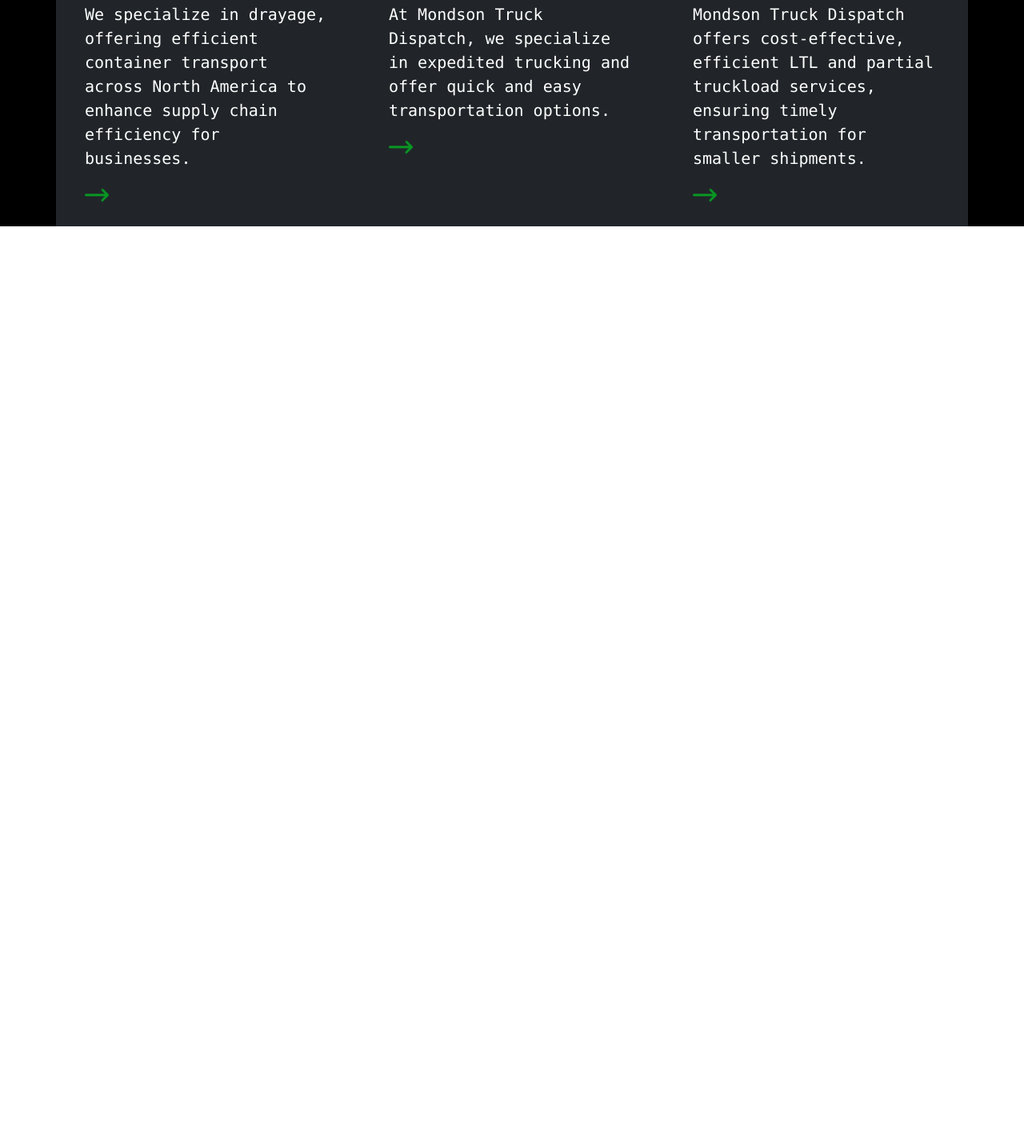
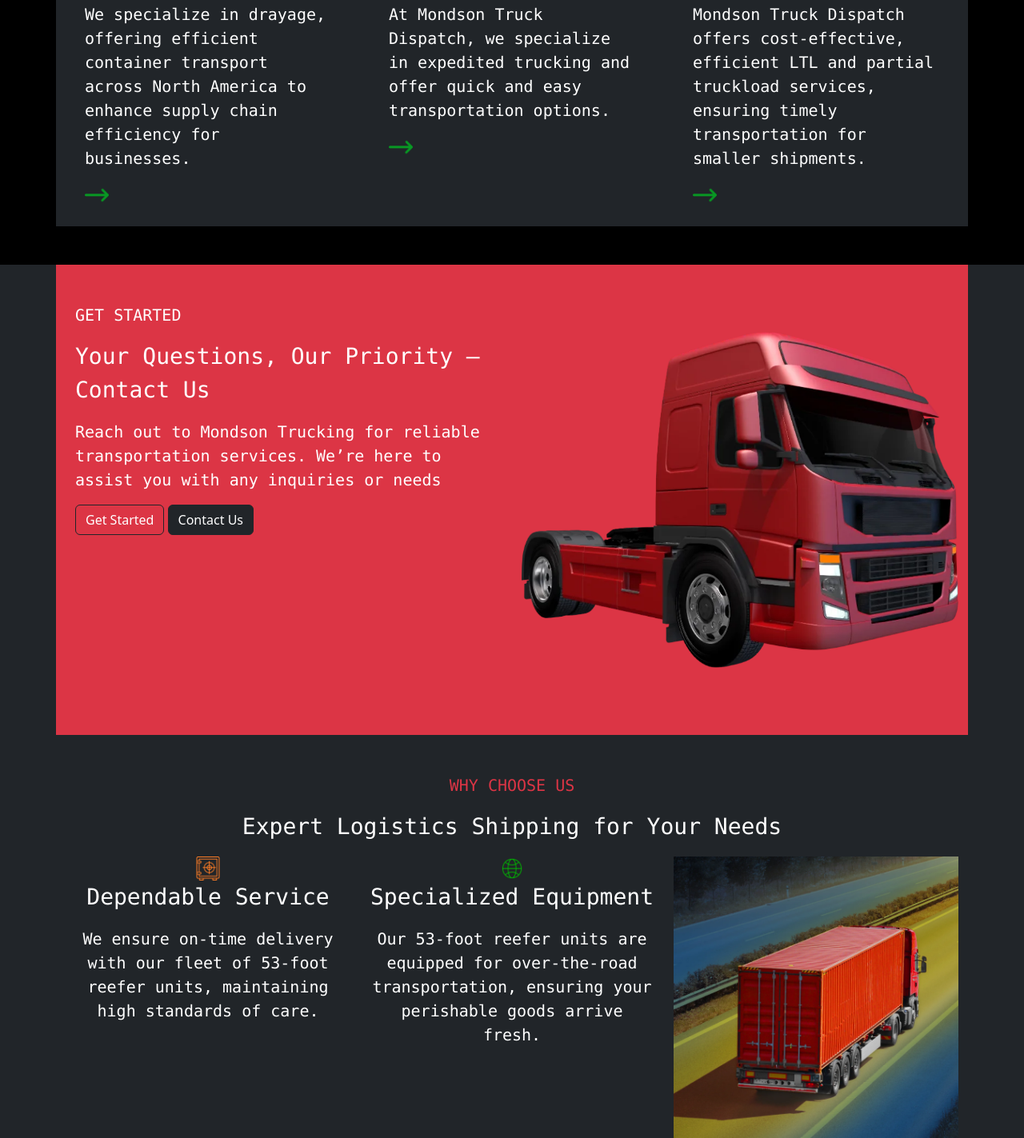
Before and after one commit to codeBase-life/mondsontrucking-clone, a plain HTML site: page index.html in a window 1280 px wide. Shown: the part 3515-4938 px from the top of the page at 80% size. Before the commit the page ends 3798 px from the top, so only its background shows below. Drawn offline with nearby package versions, Linux system fonts and the light colour scheme.

Commit message:
working on section

```diff
--- a/index.html
+++ b/index.html
@@ -161,7 +161,7 @@
         </section>
 
         <!-- 2nd section -->
-        <section class="bg-black pt-5">
+        <section class="bg-black pt-5 pb-5">
 
 
             <div class="container">
@@ -176,6 +176,7 @@
                     </div>
                 </div>
             </div>
+
             <div class="container">
                 <div class="row ">
                     <div class="col-4 bg-dark">
@@ -278,6 +279,72 @@
 
         </section>
 
+        <!--  -->
+        <section class="bg-dark">
+
+
+            <div class="container bg-danger  ">
+                <div class="row ">
+                    <div class="col ">
+                        <div class="container pt-5">
+
+
+                            <p class="font-monospace fs-5 text-white"> GET STARTED</p>
+                            <p class="font-monospace fs-3 text-white">Your Questions, Our Priority – Contact Us</p>
+                            <p class="font-monospace fs-5 text-white">Reach out to Mondson Trucking for reliable
+                                transportation services. We’re here to assist you with any inquiries or needs</p>
+                            <button type="button" class="btn btn-outline-dark text-white">Get Started</button>
+                            <button type="button" class="btn btn-dark">Contact Us</button>
+
+
+
+                        </div>
+                    </div>
+                    <div class="col">
+                        <img class="img-fluid" src="./assets/red-truck.webp" alt="">
+                    </div>
+                </div>
+            </div>
+
+        </section>
+
+
+        <section class="bg-dark p-5">
+            <div class="container text-center text-white">
+                <p class="font-monospace fs-5 text-danger">WHY CHOOSE US</p>
+                <p class="font-monospace fs-3 ">Expert Logistics Shipping for Your Needs</p>
+            </div>
+
+            <div class="container text-center">
+                <div class="row text-white">
+                    <div class="col-md-4">
+                        <img src="./assets/locker.png" alt="" width="30px">
+
+                        <p class="font-monospace text-white fs-3"> Dependable Service </p>
+                        <p class="font-monospace text-white fs-5"> We ensure on-time delivery with our fleet of
+                            53-foot reefer units, maintaining high standards of care. </p>
+
+                    </div>
+                    <div class="col-md-4">
+                        <img src="./assets/web.png" alt="" width="30px">
+                        <p class="font-monospace text-white fs-3"> Specialized Equipment </p>
+                        <p class="font-monospace text-white fs-5">Our 53-foot reefer units are equipped for
+                            over-the-road transportation, ensuring your perishable goods arrive fresh. </p>
+                    </div>
+                    <div class="col-md-4">
+
+                        <img class="img-fluid" src="./assets/truck-back.webp" alt="">
+                    </div>
+                </div>
+                <div class="col">
+                </div>
+                <div class="col">
+                    Column
+                </div>
+
+            </div>
+        </section>
+
     </main>
 
     <footer></footer>
```
Also changed, not shown: assets/clock.png (added), assets/locker.png (added), assets/money-bag.png (added), assets/red-truck.webp (added), assets/truck-back.webp (added), assets/web.png (added).
